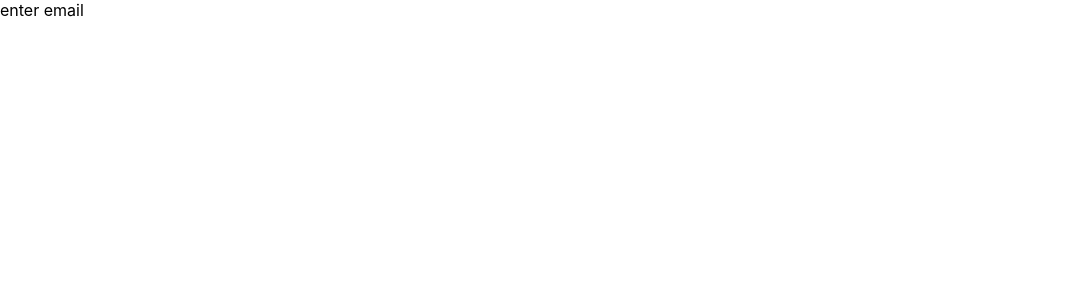
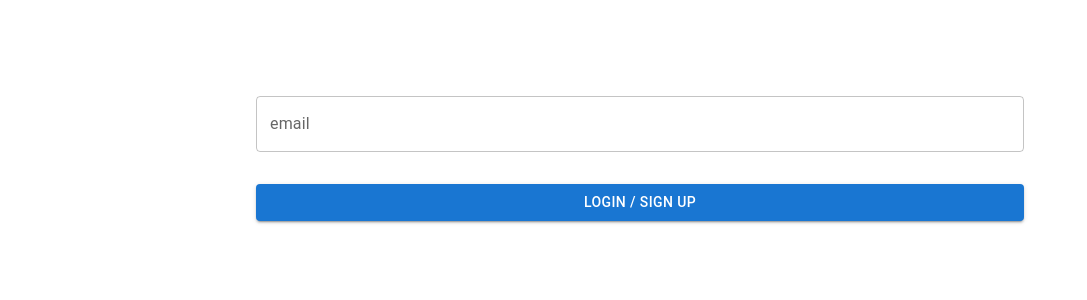
Before and after one commit to HassanHeydariNasab/r, a React (Create React App) app: page /enter-email in a window 1280 px wide. Shown: the top 300 px of the page, without its empty margins (0-1087 px from the left). Built offline with nearby package versions, Linux system fonts and the light colour scheme.

Commit message:
Add "request email verification" API

```diff
--- a/src/containers/enter-email/enter-email.container.tsx
+++ b/src/containers/enter-email/enter-email.container.tsx
@@ -1,6 +1,29 @@
 import React from "react";
+import type { ChangeEventHandler, MouseEventHandler } from "react";
+import { useDispatch, useSelector } from "react-redux";
+import type { RootState } from "../../store";
+import { authSliceActions } from "../../store/auth/auth.slice";
+import { useRequestEmailVerificationMutation } from "../../store/auth/auth.api";
 import { EnterEmailView } from "./enter-email.view";
 
 export const EnterEmailContainer = () => {
-  return <EnterEmailView />;
+  const dispatch = useDispatch();
+
+  const [requestEmailVerification, requestEmailVerificationResponse] =
+    useRequestEmailVerificationMutation({
+      fixedCacheKey: "requestEmailVerification",
+    });
+
+  const email = useSelector((state: RootState) => state.auth.email);
+
+  const onChangeEmail: ChangeEventHandler<HTMLInputElement> = (event) => {
+    dispatch(authSliceActions.setEmail(event.target.value));
+  };
+
+  const onClickSubmit: MouseEventHandler = (event) => {
+    event.preventDefault();
+    requestEmailVerification(email);
+  };
+
+  return <EnterEmailView {...{ email, onChangeEmail, onClickSubmit }} />;
 };
--- a/src/containers/enter-email/enter-email.view.tsx
+++ b/src/containers/enter-email/enter-email.view.tsx
@@ -1,5 +1,35 @@
 import React from "react";
+import type { ChangeEventHandler, MouseEventHandler } from "react";
+import { Button, Stack, TextField } from "@mui/material";
 
-export const EnterEmailView = () => {
-  return <main>enter email</main>;
+interface EnterEmailViewProps {
+  email: string;
+  onChangeEmail: ChangeEventHandler<HTMLInputElement>;
+  onClickSubmit: MouseEventHandler;
+}
+
+export const EnterEmailView = ({
+  email,
+  onChangeEmail,
+  onClickSubmit,
+}: EnterEmailViewProps) => {
+  return (
+    <Stack
+      component={"form"}
+      direction={"column"}
+      pt={12}
+      px={"20%"}
+      spacing={4}
+    >
+      <TextField
+        label={"email"}
+        type={"email"}
+        value={email}
+        onChange={onChangeEmail}
+      />
+      <Button variant={"contained"} type={"submit"} onClick={onClickSubmit}>
+        Login / Sign Up
+      </Button>
+    </Stack>
+  );
 };
--- a/src/containers/splash/splash.container.tsx
+++ b/src/containers/splash/splash.container.tsx
@@ -1,6 +1,12 @@
-import React from "react";
+import React, { useEffect } from "react";
+import { useNavigate } from "react-router-dom";
 import { SplashView } from "./splash.view";
 
 export const SplashContainer = () => {
+  const navigate = useNavigate();
+  useEffect(() => {
+    navigate("/enter-email");
+  }, []);
+
   return <SplashView />;
 };
--- a/src/containers/splash/splash.view.tsx
+++ b/src/containers/splash/splash.view.tsx
@@ -1,6 +1,15 @@
 import React from "react";
-import CircularProgress from "@mui/material/CircularProgress";
+import { Grid, CircularProgress } from "@mui/material";
 
 export const SplashView = () => {
-  return <CircularProgress />;
+  return (
+    <Grid
+      container
+      height={"100%"}
+      alignItems={"center"}
+      justifyContent={"center"}
+    >
+      <CircularProgress />
+    </Grid>
+  );
 };
--- a/src/index.css
+++ b/src/index.css
@@ -1,13 +1,14 @@
 body {
   margin: 0;
-  font-family: -apple-system, BlinkMacSystemFont, 'Segoe UI', 'Roboto', 'Oxygen',
-    'Ubuntu', 'Cantarell', 'Fira Sans', 'Droid Sans', 'Helvetica Neue',
+  font-family: -apple-system, BlinkMacSystemFont, "Segoe UI", "Roboto", "Oxygen",
+    "Ubuntu", "Cantarell", "Fira Sans", "Droid Sans", "Helvetica Neue",
     sans-serif;
   -webkit-font-smoothing: antialiased;
   -moz-osx-font-smoothing: grayscale;
 }
 
-code {
-  font-family: source-code-pro, Menlo, Monaco, Consolas, 'Courier New',
-    monospace;
+html,
+body,
+#root {
+  height: 100%;
 }
--- /dev/null
+++ b/src/store/auth/auth.api.ts
@@ -0,0 +1,28 @@
+import { createApi, fetchBaseQuery } from "@reduxjs/toolkit/query/react";
+import type { ApiResponse } from "../api.types";
+
+export const authApi = createApi({
+  reducerPath: "authApi",
+  baseQuery: fetchBaseQuery({
+    baseUrl: "https://hiring.getbasis.co/candidate",
+  }),
+  endpoints: (builder) => ({
+    requestEmailVerification: builder.mutation<
+      ApiResponse<{
+        wrongEmailTokenCount: number;
+        resendEmailTokenCount: number;
+        token: number;
+        isLogin: boolean;
+      }>,
+      string
+    >({
+      query: (email) => ({
+        url: `/users/email`,
+        method: "POST",
+        body: { email },
+      }),
+    }),
+  }),
+});
+
+export const { useRequestEmailVerificationMutation } = authApi;
--- /dev/null
+++ b/src/store/auth/auth.slice.ts
@@ -0,0 +1,18 @@
+import { createSlice, PayloadAction } from "@reduxjs/toolkit";
+
+export const initialState = {
+  email: "",
+};
+
+const authSlice = createSlice({
+  name: "auth",
+  initialState,
+  reducers: {
+    setEmail: (state, { payload }: PayloadAction<string>) => {
+      state.email = payload;
+    },
+  },
+});
+
+export const { reducer: authSliceReducer, actions: authSliceActions } =
+  authSlice;
--- a/src/store/index.ts
+++ b/src/store/index.ts
@@ -1,8 +1,16 @@
 import { configureStore } from "@reduxjs/toolkit";
+import { setupListeners } from "@reduxjs/toolkit/dist/query";
+import { authApi } from "./auth/auth.api";
+import { authSliceReducer } from "./auth/auth.slice";
 
 export const store = configureStore({
-  reducer: {},
+  reducer: { auth: authSliceReducer, [authApi.reducerPath]: authApi.reducer },
+
+  middleware: (getDefaultMiddleware) =>
+    getDefaultMiddleware().concat(authApi.middleware),
 });
+
+setupListeners(store.dispatch);
 
 // Infer the `RootState` and `AppDispatch` types from the store itself
 export type RootState = ReturnType<typeof store.getState>;
```
Also changed, not shown: src/store/api.types.ts (added, +11 -0 lines).
